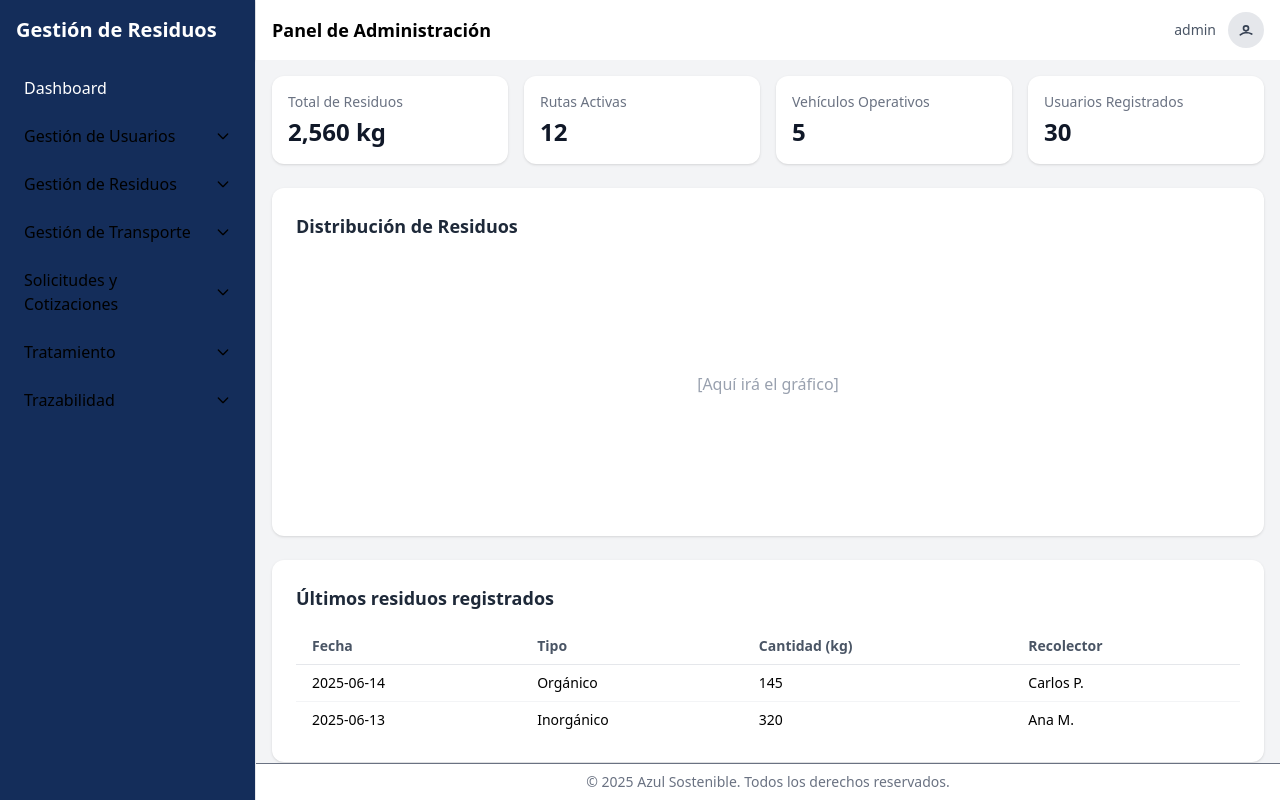
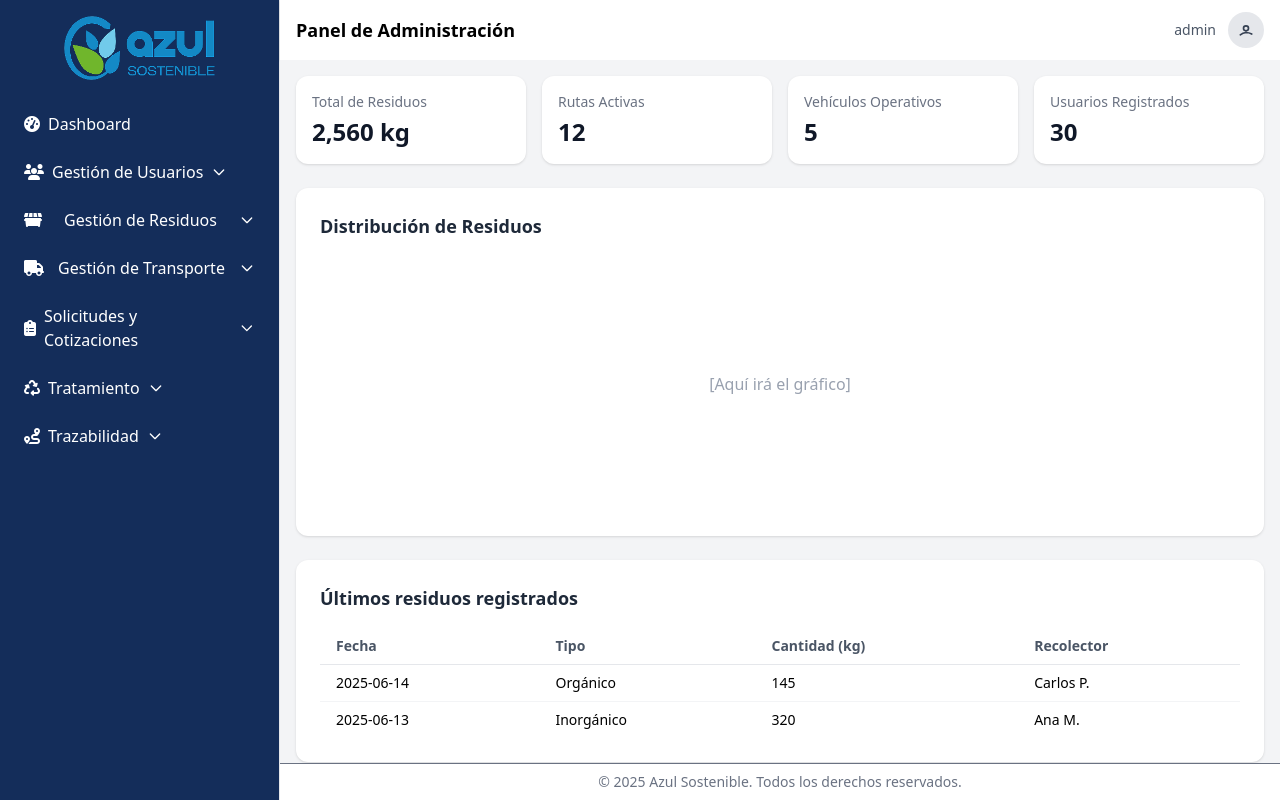
Before and after one commit to betoab728/azul-frontend, an Angular app: page /dashboard/home in a window 1280 px wide. Built offline with nearby package versions, Linux system fonts and the light colour scheme.

Commit message:
estructura menu y submenu con estilo desplegable y colores,iconos

```diff
--- a/package.json
+++ b/package.json
@@ -16,6 +16,7 @@
     "@angular/forms": "^20.0.0",
     "@angular/platform-browser": "^20.0.0",
     "@angular/router": "^20.0.0",
+    "@fortawesome/fontawesome-free": "^6.7.2",
     "@tailwindcss/postcss": "^4.1.8",
     "postcss": "^8.5.4",
     "rxjs": "~7.8.0",
--- a/src/app/presentation/layouts/dashboard-layout/sidebar/sidebar.html
+++ b/src/app/presentation/layouts/dashboard-layout/sidebar/sidebar.html
@@ -1,18 +1,22 @@
-<nav class="w-64 bg-[#142D5A] border-r border-gray-200 p-4 shadow-md h-screen overflow-y-auto">
-  <h2 class="text-xl font-bold mb-6 text-white">Gestión de Residuos</h2>
+<nav class="w-70 bg-[#142D5A] border-r border-gray-200 p-4 shadow-md h-screen overflow-y-auto">
+  <div class="flex justify-center mb-6">
+    <img src="/logoazul.png" alt="Logo de la empresa" class="h-16 object-contain" />
+  </div>
   <ul class="space-y-2">
 
     <!-- Dashboard -->
     <li>
-      <a routerLink="/dashboard" class="block p-2 rounded hover:bg-gray-100 text-white">
-        Dashboard
+      <a routerLink="/dashboard" class="flex items-center gap-2 p-2 rounded hover:bg-[#1e3c73] text-white cursor-pointer">
+        <i class="fas fa-tachometer-alt"></i>
+        <span>Dashboard</span>
       </a>
     </li>
 
     <!-- Gestión de Usuarios -->
     <li>
       <details class="group">
-        <summary class="flex items-center justify-between p-2 cursor-pointer rounded hover:bg-gray-100">
+        <summary class="flex items-center  gap-2 p-2 cursor-pointer rounded hover:bg-[#1e3c73] text-white">
+          <i class="fas fa-users"></i>
           <span>Gestión de Usuarios</span>
           <svg class="w-4 h-4 transform transition-transform duration-200 group-open:rotate-180"
             xmlns="http://www.w3.org/2000/svg" fill="none" viewBox="0 0 24 24" stroke="currentColor">
@@ -21,8 +25,8 @@
           </svg>
         </summary>
         <ul class="ml-4 mt-2 space-y-1">
-          <li><a routerLink="/users" class="block p-2 text-sm rounded hover:bg-gray-100">Usuarios</a></li>
-          <li><a routerLink="/roles" class="block p-2 text-sm rounded hover:bg-gray-100">Roles</a></li>
+          <li><a routerLink="/users" class="block p-2 text-sm rounded hover:bg-[#1e3c73] text-white  cursor-pointer ">Usuarios</a></li>
+          <li><a routerLink="/roles" class="block p-2 text-sm rounded hover:bg-[#1e3c73] text-white  cursor-pointer">Roles</a></li>
         </ul>
       </details>
     </li>
@@ -30,7 +34,8 @@
     <!-- Gestión de Residuos -->
     <li>
       <details class="group">
-        <summary class="flex items-center justify-between p-2 cursor-pointer rounded hover:bg-gray-100">
+        <summary class="flex items-center justify-between p-2 rounded hover:bg-[#1e3c73] text-white  cursor-pointer">
+          <i class="fas fa-dumpster"></i>
           <span>Gestión de Residuos</span>
           <svg class="w-4 h-4 transform transition-transform duration-200 group-open:rotate-180"
             xmlns="http://www.w3.org/2000/svg" fill="none" viewBox="0 0 24 24" stroke="currentColor">
@@ -39,11 +44,11 @@
           </svg>
         </summary>
         <ul class="ml-4 mt-2 space-y-1">
-          <li><a routerLink="/residues-classification" class="block p-2 text-sm rounded hover:bg-gray-100">Clasificación</a></li>
-          <li><a routerLink="/residues-type" class="block p-2 text-sm rounded hover:bg-gray-100">Tipo</a></li>
-          <li><a routerLink="/units" class="block p-2 text-sm rounded hover:bg-gray-100">Unidades de Medida</a></li>
-          <li><a routerLink="/generators" class="block p-2 text-sm rounded hover:bg-gray-100">Generadores</a></li>
-          <li><a routerLink="/residues" class="block p-2 text-sm rounded hover:bg-gray-100">Registro</a></li>
+          <li><a routerLink="/residues-classification" class="block p-2 text-sm rounded hover:bg-[#1e3c73] text-white  cursor-pointer">Clasificación</a></li>
+          <li><a routerLink="/residues-type" class="block p-2 text-sm rounded hover:bg-[#1e3c73] text-white  cursor-pointer">Tipo</a></li>
+          <li><a routerLink="/units" class="block p-2 text-sm rounded hover:bg-[#1e3c73] text-white  cursor-pointer">Unidades de Medida</a></li>
+          <li><a routerLink="/generators" class="block p-2 text-sm rounded hover:bg-[#1e3c73] text-white  cursor-pointer">Generadores</a></li>
+          <li><a routerLink="/residues" class="block p-2 text-sm rounded hover:bg-[#1e3c73] text-white  cursor-pointer">Registro</a></li>
         </ul>
       </details>
     </li>
@@ -51,7 +56,8 @@
     <!-- Gestión de Transporte -->
     <li>
       <details class="group">
-        <summary class="flex items-center justify-between p-2 cursor-pointer rounded hover:bg-gray-100">
+        <summary class="flex items-center justify-between p-2 cursor-pointer rounded hover:bg-[#1e3c73] text-white">
+          <i class="fas fa-truck"></i>
           <span>Gestión de Transporte</span>
           <svg class="w-4 h-4 transform transition-transform duration-200 group-open:rotate-180"
             xmlns="http://www.w3.org/2000/svg" fill="none" viewBox="0 0 24 24" stroke="currentColor">
@@ -60,12 +66,12 @@
           </svg>
         </summary>
         <ul class="ml-4 mt-2 space-y-1">
-          <li><a routerLink="/routes" class="block p-2 text-sm rounded hover:bg-gray-100">Rutas</a></li>
-          <li><a routerLink="/vessels" class="block p-2 text-sm rounded hover:bg-gray-100">Embarcaciones</a></li>
-          <li><a routerLink="/vessel-types" class="block p-2 text-sm rounded hover:bg-gray-100">Tipo de Embarcación</a></li>
-          <li><a routerLink="/transport-status" class="block p-2 text-sm rounded hover:bg-gray-100">Estado de Transporte</a></li>
-          <li><a routerLink="/transporters" class="block p-2 text-sm rounded hover:bg-gray-100">Transportistas</a></li>
-          <li><a routerLink="/ports" class="block p-2 text-sm rounded hover:bg-gray-100">Puertos</a></li>
+          <li><a routerLink="/routes" class="block p-2 text-sm rounded hover:bg-[#1e3c73] text-white  cursor-pointer">Rutas</a></li>
+          <li><a routerLink="/vessels" class="block p-2 text-sm rounded hover:bg-[#1e3c73] text-white  cursor-pointer">Embarcaciones</a></li>
+          <li><a routerLink="/vessel-types" class="block p-2 text-sm rounded hover:bg-[#1e3c73] text-white  cursor-pointer">Tipo de Embarcación</a></li>
+          <li><a routerLink="/transport-status" class="block p-2 text-sm rounded hover:bg-[#1e3c73] text-white  cursor-pointer">Estado de Transporte</a></li>
+          <li><a routerLink="/transporters" class="block p-2 text-sm rounded hover:bg-[#1e3c73] text-white  cursor-pointer">Transportistas</a></li>
+          <li><a routerLink="/ports" class="block p-2 text-sm rounded hover:bg-[#1e3c73] text-white  cursor-pointer">Puertos</a></li>
         </ul>
       </details>
     </li>
@@ -73,7 +79,8 @@
     <!-- Solicitudes y Cotizaciones -->
     <li>
       <details class="group">
-        <summary class="flex items-center justify-between p-2 cursor-pointer rounded hover:bg-gray-100">
+        <summary class="flex items-center gap-2 p-2 cursor-pointer rounded hover:bg-[#1e3c73] text-white ">
+          <i class="fas fa-clipboard-list"></i>
           <span>Solicitudes y Cotizaciones</span>
           <svg class="w-4 h-4 transform transition-transform duration-200 group-open:rotate-180"
             xmlns="http://www.w3.org/2000/svg" fill="none" viewBox="0 0 24 24" stroke="currentColor">
@@ -82,10 +89,10 @@
           </svg>
         </summary>
         <ul class="ml-4 mt-2 space-y-1">
-          <li><a routerLink="/quote-requests" class="block p-2 text-sm rounded hover:bg-gray-100">Solicitud de Cotización</a></li>
-          <li><a routerLink="/request-status" class="block p-2 text-sm rounded hover:bg-gray-100">Estado de Solicitud</a></li>
-          <li><a routerLink="/quotes" class="block p-2 text-sm rounded hover:bg-gray-100">Cotizaciones</a></li>
-          <li><a routerLink="/quote-status" class="block p-2 text-sm rounded hover:bg-gray-100">Estado de Cotización</a></li>
+          <li><a routerLink="/quote-requests" class="block p-2 text-sm rounded hover:bg-[#1e3c73] text-white  cursor-pointer">Solicitud de Cotización</a></li>
+          <li><a routerLink="/request-status" class="block p-2 text-sm rounded hover:bg-[#1e3c73] text-white  cursor-pointer">Estado de Solicitud</a></li>
+          <li><a routerLink="/quotes" class="block p-2 text-sm rounded hover:bg-[#1e3c73] text-white  cursor-pointer">Cotizaciones</a></li>
+          <li><a routerLink="/quote-status" class="block p-2 text-sm rounded hover:bg-[#1e3c73] text-white  cursor-pointer">Estado de Cotización</a></li>
         </ul>
       </details>
     </li>
@@ -93,7 +100,8 @@
     <!-- Tratamiento -->
     <li>
       <details class="group">
-        <summary class="flex items-center justify-between p-2 cursor-pointer rounded hover:bg-gray-100">
+        <summary class="flex items-center gap-2 p-2 cursor-pointer rounded hover:bg-[#1e3c73] text-white">
+          <i class="fas fa-recycle"></i>
           <span>Tratamiento</span>
           <svg class="w-4 h-4 transform transition-transform duration-200 group-open:rotate-180"
             xmlns="http://www.w3.org/2000/svg" fill="none" viewBox="0 0 24 24" stroke="currentColor">
@@ -102,8 +110,8 @@
           </svg>
         </summary>
         <ul class="ml-4 mt-2 space-y-1">
-          <li><a routerLink="/treatments" class="block p-2 text-sm rounded hover:bg-gray-100">Tratamientos</a></li>
-          <li><a routerLink="/treatment-types" class="block p-2 text-sm rounded hover:bg-gray-100">Tipos de Tratamiento</a></li>
+          <li><a routerLink="/treatments" class="block p-2 text-sm rounded hover:bg-[#1e3c73] text-white  cursor-pointer">Tratamientos</a></li>
+          <li><a routerLink="/treatment-types" class="block p-2 text-sm rounded hover:bg-[#1e3c73] text-white  cursor-pointer">Tipos de Tratamiento</a></li>
         </ul>
       </details>
     </li>
@@ -111,7 +119,8 @@
     <!-- Trazabilidad -->
     <li>
       <details class="group">
-        <summary class="flex items-center justify-between p-2 cursor-pointer rounded hover:bg-gray-100">
+        <summary class="flex items-center gap-2 p-2 cursor-pointer rounded hover:bg-[#1e3c73] text-white">
+          <i class="fas fa-route"></i>
           <span>Trazabilidad</span>
           <svg class="w-4 h-4 transform transition-transform duration-200 group-open:rotate-180"
             xmlns="http://www.w3.org/2000/svg" fill="none" viewBox="0 0 24 24" stroke="currentColor">
@@ -120,8 +129,8 @@
           </svg>
         </summary>
         <ul class="ml-4 mt-2 space-y-1">
-          <li><a routerLink="/transfer-orders" class="block p-2 text-sm rounded hover:bg-gray-100">Órdenes de Traslado</a></li>
-          <li><a routerLink="/traceability" class="block p-2 text-sm rounded hover:bg-gray-100">Trazabilidad</a></li>
+          <li><a routerLink="/transfer-orders" class="block p-2 text-sm rounded hover:bg-[#1e3c73] text-white  cursor-pointer">Órdenes de Traslado</a></li>
+          <li><a routerLink="/traceability" class="block p-2 text-sm rounded hover:bg-[#1e3c73] text-white  cursor-pointer">Trazabilidad</a></li>
         </ul>
       </details>
     </li>
--- a/src/styles.css
+++ b/src/styles.css
@@ -1,2 +1,3 @@
 /* You can add global styles to this file, and also import other style files */
 @import "tailwindcss";
+@import '@fortawesome/fontawesome-free/css/all.min.css';
```
Also changed, not shown: 1 other file (tests, documents, lock files or other folders).
